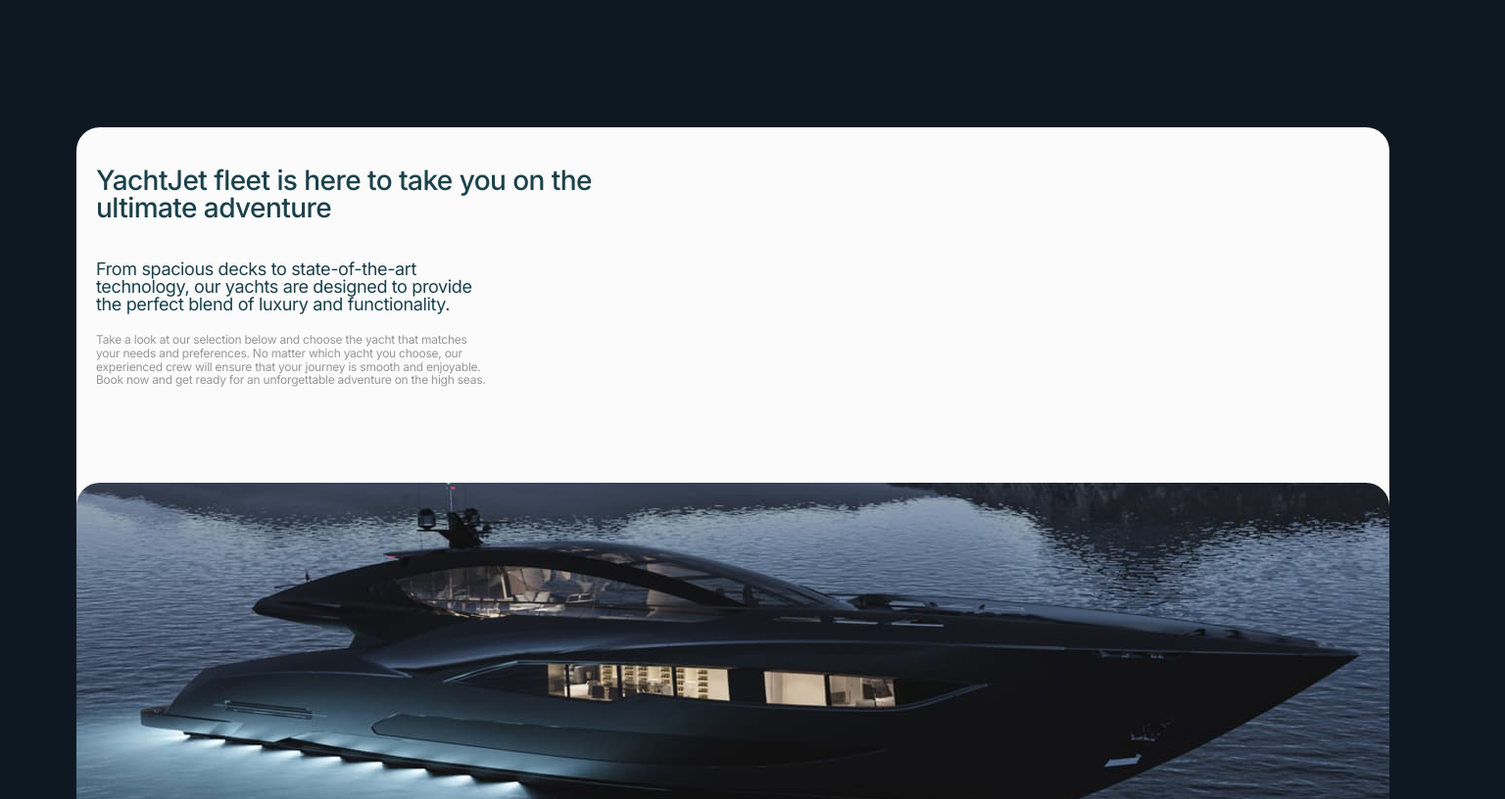
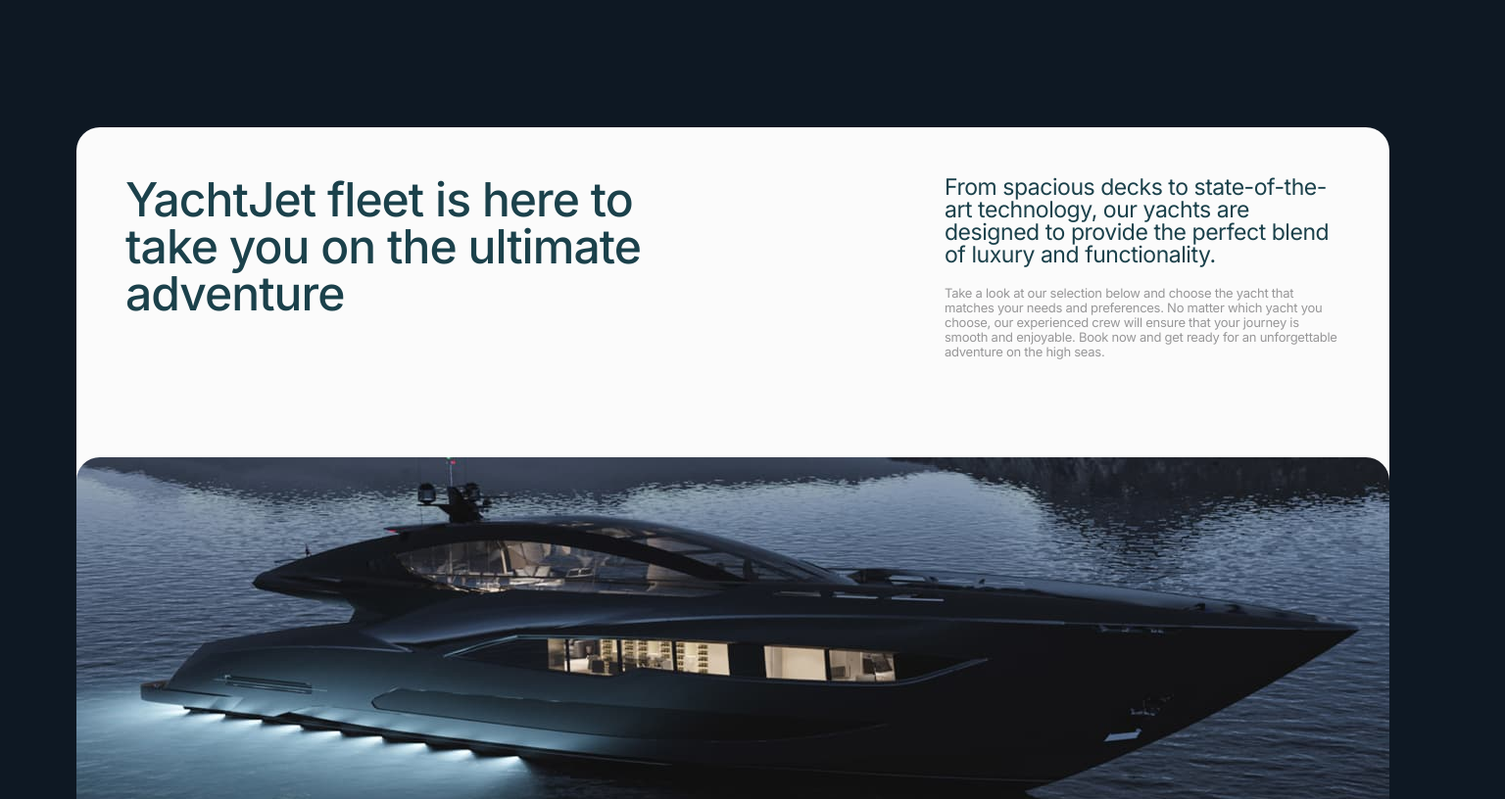
Before and after one commit to grifano/7-project, a website built with Vite: page src/index.html in a window 1536 px wide. Shown: the part 860-1676 px from the top of the page at 98% size. Built offline with nearby package versions, Linux system fonts and the light colour scheme.

Commit message:
@media-commit

```diff
--- a/src/css/about-us.css
+++ b/src/css/about-us.css
@@ -5,13 +5,14 @@
 }
 .about-us-top {
   /* margin-top: 35px; */
-  /* transition: ;  */
+  /* transition: ; */
+
   border-radius: 24px;
   background-color: #fbfbfb;
   width: 100%;
   max-width: 1340px;
-  min-height: 470px;
 }
+
 .about-header {
   margin: 0;
   display: flex;
@@ -31,7 +32,6 @@
   flex-direction: column;
   align-items: center;
   max-width: 404px;
-  min-height: 187px;
   gap: 20px;
 }
 
@@ -45,7 +45,7 @@
 .about-us-text {
   font-weight: 400;
   font-size: 12px;
-  line-height: 115%;
+  line-height: 117%;
   letter-spacing: -0.02em;
   color: #040306;
   opacity: 0.4;
@@ -56,3 +56,98 @@
   width: 100%;
   height: auto;
 }
+
+@media screen and (min-width: 768px) {
+  .about-header {
+    font-family: var(--font-family);
+    font-weight: 500;
+    font-size: 48px;
+    line-height: 100%;
+    letter-spacing: -0.02em;
+    color: #1b414b;
+  }
+
+  .about-us-bold-text {
+    font-family: var(--font-family);
+    font-weight: 400;
+    font-size: 23px;
+    line-height: 100%;
+    letter-spacing: -0.02em;
+    color: #1b414b;
+  }
+  .about-us-text {
+    font-family: var(--font-family);
+    font-weight: 400;
+    font-size: 13px;
+    line-height: 115%;
+    letter-spacing: -0.02em;
+    color: #040306;
+    opacity: 0.4;
+  }
+}
+
+@media screen and (min-width: 1280px) {
+  .about-header {
+    font-family: var(--font-family);
+    font-weight: 500;
+    font-size: 48px;
+    line-height: 100%;
+    letter-spacing: -0.02em;
+    color: #1b414b;
+  }
+  .about-us-content {
+    padding: 50px 32px;
+    display: flex;
+    justify-content: space-between;
+  }
+
+  .about-us-bold-text {
+    font-family: var(--font-family);
+    font-weight: 400;
+    font-size: 23px;
+    line-height: 100%;
+    letter-spacing: -0.02em;
+    color: #1b414b;
+  }
+  .about-us-text {
+    font-family: var(--font-family);
+    font-weight: 400;
+    font-size: 13px;
+    line-height: 115%;
+    letter-spacing: -0.02em;
+    color: #040306;
+    opacity: 0.4;
+  }
+}
+@media screen and (min-width: 1440px) {
+  .about-header {
+    font-family: var(--font-family);
+    font-weight: 500;
+    font-size: 48px;
+    line-height: 100%;
+    letter-spacing: -0.02em;
+    color: #1b414b;
+  }
+  .about-us-content {
+    padding: 50px 50px 100px 50px;
+  }
+
+  .about-us-bold-text {
+    font-family: var(--font-family);
+    font-weight: 400;
+    font-size: 23px;
+    line-height: 100%;
+    letter-spacing: -0.02em;
+    color: #1b414b;
+  }
+  .about-us-text {
+    font-family: var(--font-family);
+    font-weight: 400;
+    font-size: 13px;
+    line-height: 115%;
+    letter-spacing: -0.02em;
+    color: #040306;
+    opacity: 0.4;
+    margin-bottom: 50px;
+  }
+}
--- a/src/partials/about-us.html
+++ b/src/partials/about-us.html
@@ -2,7 +2,7 @@
   <div class="container">
     <div class="about-us-top">
       <div class="about-us-content">
-        <h2 class="about-header">
+        <h2 id="about-us-section" class="about-header">
           YachtJet fleet is here to take you on the ultimate adventure
         </h2>
         <div class="about-us-wrapper">
```
